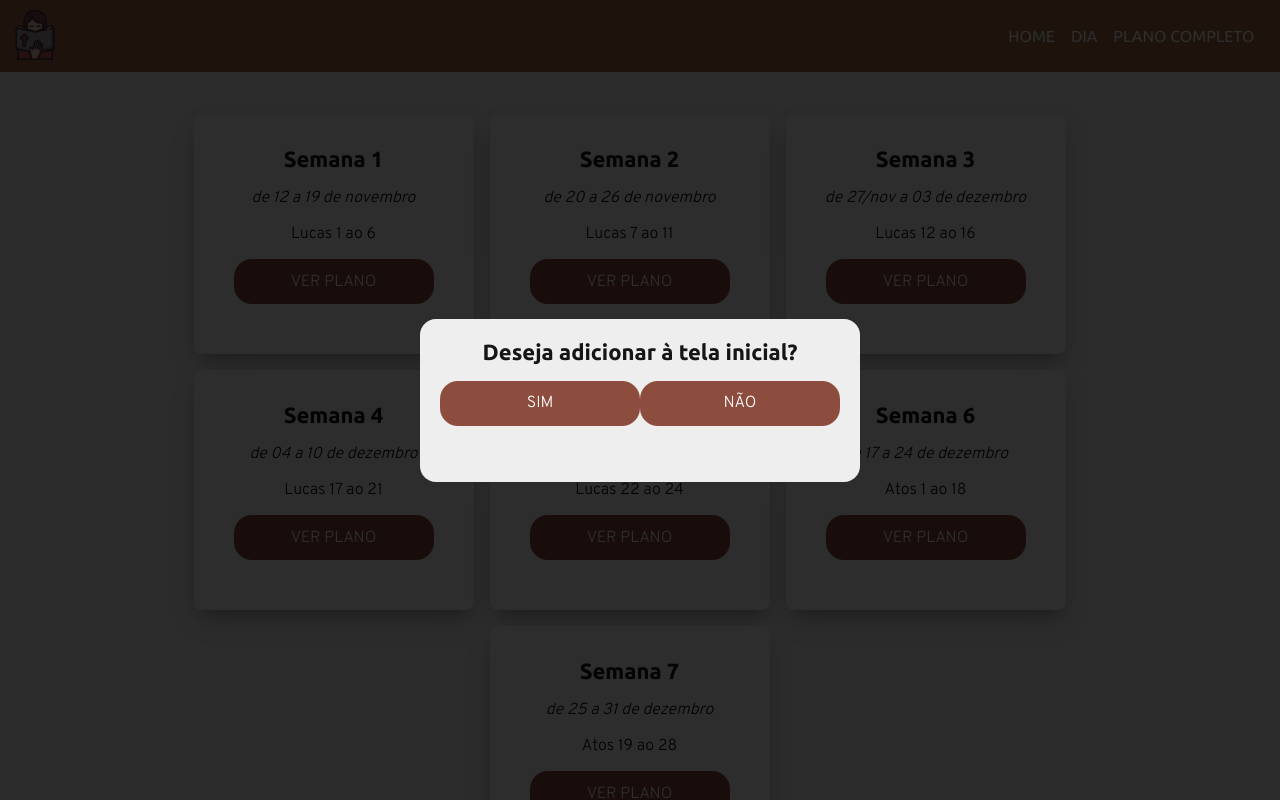
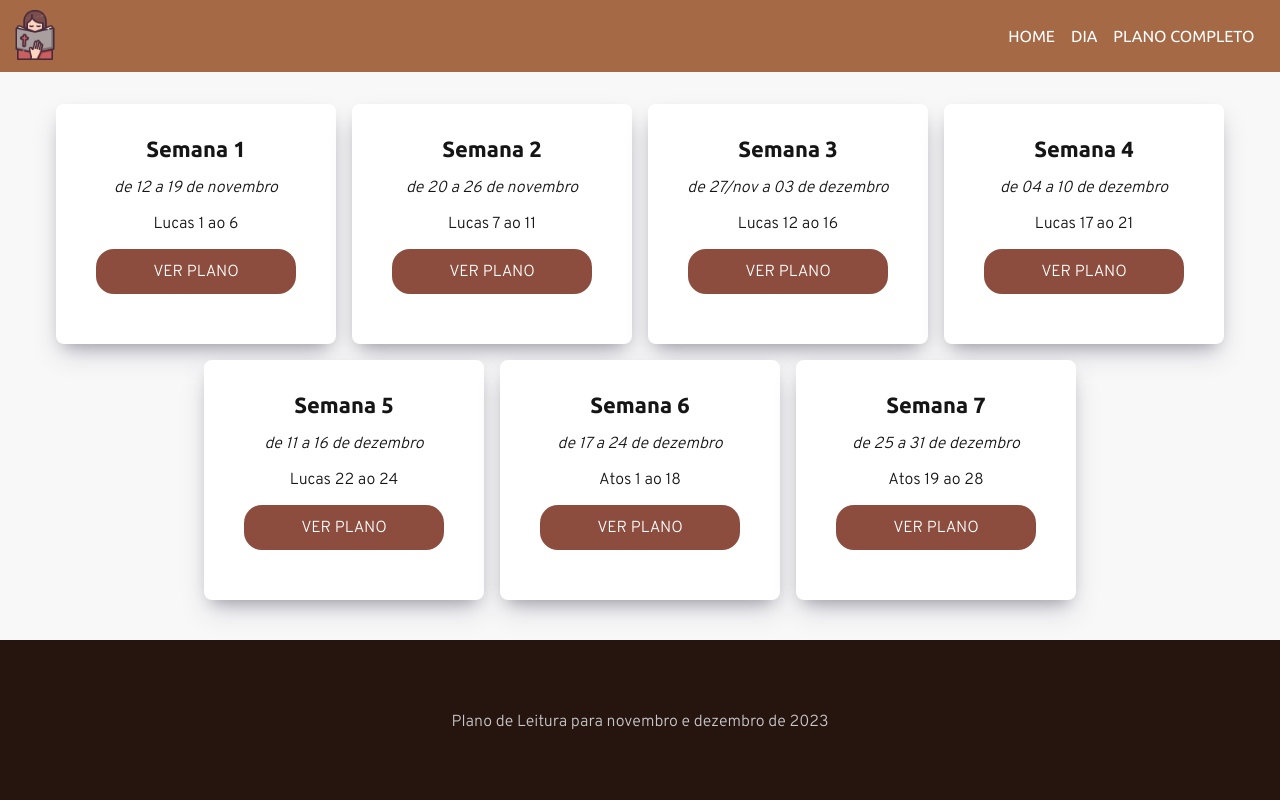
Before and after one commit to MachadoA/leitura-nov-dez, a React (Create React App) app: page /weeks in a window 1280 px wide. Shown: the top 800 px of the page. Built offline with nearby package versions, Linux system fonts and the light colour scheme.

Commit message:
add routes

```diff
--- a/src/App.js
+++ b/src/App.js
@@ -1,48 +1,33 @@
 import React  from 'react';
-import { BrowserRouter, Route, Routes, useLocation } from 'react-router-dom';
+import {  RouterProvider,  createBrowserRouter } from 'react-router-dom';
+import RootLayout from './Components/Pages/Root';
+import { ErrorPage } from './Components/Pages/ErrorPage';
 import Home from './Components/Pages/Home';
 import Week from './Components/Pages/Week';
 import Weeks from './Components/Pages/Weeks';
-import Header from './Components/Header/Header';
-import Footer from './Components/Footer/Footer';
-import Container from './Components/Pages/Container';
-import Popup from './Components/Controls/Popup';
+
+//import Popup from './Components/Controls/Popup';
 
 import './App.css';
 
+const router = createBrowserRouter([
+  {
+    path: '/', element: <RootLayout />,
+    errorElement: <ErrorPage />,
+    children: [
+      {index: true, element: <Home />},
+      {path: 'week', element: <Week />},
+      {path: 'weeks', element: <Weeks />},
+    ]
+  }
+])
+
 function App() {
-
-
   return (
-    <BrowserRouter>
-      <>
-        <div>
-        <Header />
-        <AppContainer />
-        <Footer pageUrl={window.location.href} />
-        </div>
-        <Popup />
-      </>
-    </BrowserRouter>
-  );
-}
-
-function AppContainer() {
-  const location = useLocation();
-  const containerClass = location.pathname === '/Weeks' ? 'height-auto' : 'min-height';
-
-  return (
-    <Container customClass={containerClass}>
-      <Routes>
-        <Route path="/" element={<Home />} />
-        <Route path='/Week' element={<Week />} />
-        <Route path='/Weeks' element={<Weeks />} />
-        {/* <Route path="/pdf/:file" render={() => null} /> */}
-        {/* <Route path="/pdf/*" render={() => null} /> */}
-      </Routes>
-    </Container>
+    <RouterProvider router={router} />
   );
 }
 
 
+
 export default App;
--- a/src/Components/Button/ButtonLink.module.css
+++ b/src/Components/Button/ButtonLink.module.css
@@ -21,6 +21,6 @@
 
 @media(min-width: 900px){
     .btnLink{
-        width: 240px;
+        width: 160px;
     }
 }
--- a/src/Components/Footer/footer.module.css
+++ b/src/Components/Footer/footer.module.css
@@ -1,12 +1,12 @@
 .footer{
-    position: static;
-    width: 100vw;
-    max-width: 99%;
+    width: 100%;
     height: 20vh;
     background-color: #26140E;
     color: hsl(240, 2%, 79%);
     padding: 40px 0;
     margin: 0;
+    position: absolute;
+    bottom: 0;
 }
 
 .name{
--- /dev/null
+++ b/src/Components/Pages/ErrorPage.jsx
@@ -0,0 +1,32 @@
+import React from 'react'
+import { useRouteError } from 'react-router-dom'
+import Header from '../Header/Header';
+import Footer from '../Footer/Footer';
+
+import styles from './ErrorPage.module.css';
+
+export function ErrorPage() {
+  const error = useRouteError();
+
+  let title = 'Ocorreu um erro!';
+  let message = 'Há algo errado por aqui!'
+
+  if (error.status === 500) {
+    message = error.data.message;
+  }
+
+  if (error.status === 404) {
+    title = 'Página não encontrada';
+    message = 'Não foi possível encontrar o recurso ou a página.';
+  }
+  return (
+    <>
+      <Header />
+      <main className={styles.container}>
+        <h1>{title}</h1>
+        <p>{message}</p>
+      </main>
+      <Footer />
+    </>
+  )
+}
--- /dev/null
+++ b/src/Components/Pages/ErrorPage.module.css
@@ -0,0 +1,11 @@
+.container{
+    width: 100%;
+    height: 60vh;
+    margin: 70px auto;
+}
+
+.container h1,
+.container p{
+    text-align: center;
+    padding: 25px 0;
+}
--- a/src/Components/Pages/Home.jsx
+++ b/src/Components/Pages/Home.jsx
@@ -26,8 +26,8 @@ export default function Home() {
         <h1>Bem-vindo(a) ao teu plano de Leitura Lucas e Atos!</h1>
         <img className={styles.bible} src={imageUrl} alt='Children read the bible' />
         <div className={styles.btnSide}>
-        <ButtonLink label='Leitura do dia' to="/Week" />
-        <ButtonLink label='Ver plano' to="/Weeks" />
+          <ButtonLink label='Leitura do dia' to="/Week" />
+          <ButtonLink label='Ver plano' to="/Weeks" />
         </div>
     </section>
   )
--- a/src/Components/Pages/Home.module.css
+++ b/src/Components/Pages/Home.module.css
@@ -39,7 +39,7 @@
 @media (min-width: 921px) {
     .bible{
         max-width: 900px;
-        width: 60%;
+        width: 29%;
     }
     .btnSide{
         display: flex;
--- /dev/null
+++ b/src/Components/Pages/Root.jsx
@@ -0,0 +1,16 @@
+import React from 'react'
+import Header from '../Header/Header'
+import { Outlet } from 'react-router-dom'
+import Footer from '../Footer/Footer'
+
+export default function RootLayout() {
+  return (
+    <>
+        <Header />
+        <main>
+            <Outlet />
+        </main>
+        <Footer />
+    </>
+  )
+}
--- a/src/Components/Pages/Weeks.module.css
+++ b/src/Components/Pages/Weeks.module.css
@@ -1,5 +1,6 @@
 .container{
     width: 100%;
+    height: 60vh;
     display: flex;
     flex-wrap: wrap;
     align-items: center;
@@ -51,9 +52,6 @@ a{text-decoration: none; color: inherit;}
 }
 
 @media (min-width: 900px) {
-    .container{
-        width: 900px;
-    }
     .weeksContainer{
         width: 280px;
         height: 240px;
```
Also changed, not shown: 1 other file (tests, documents, lock files or other folders).
